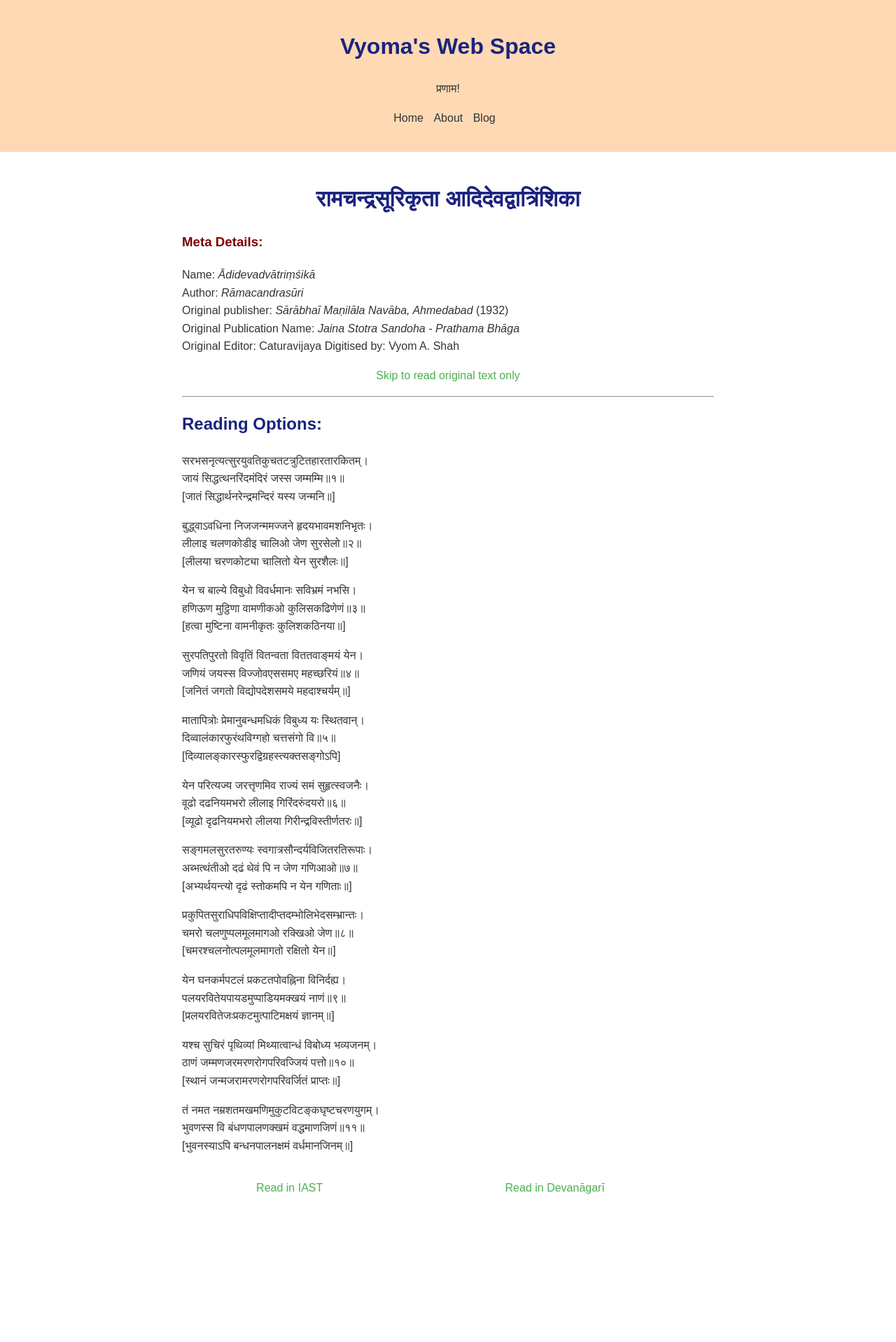
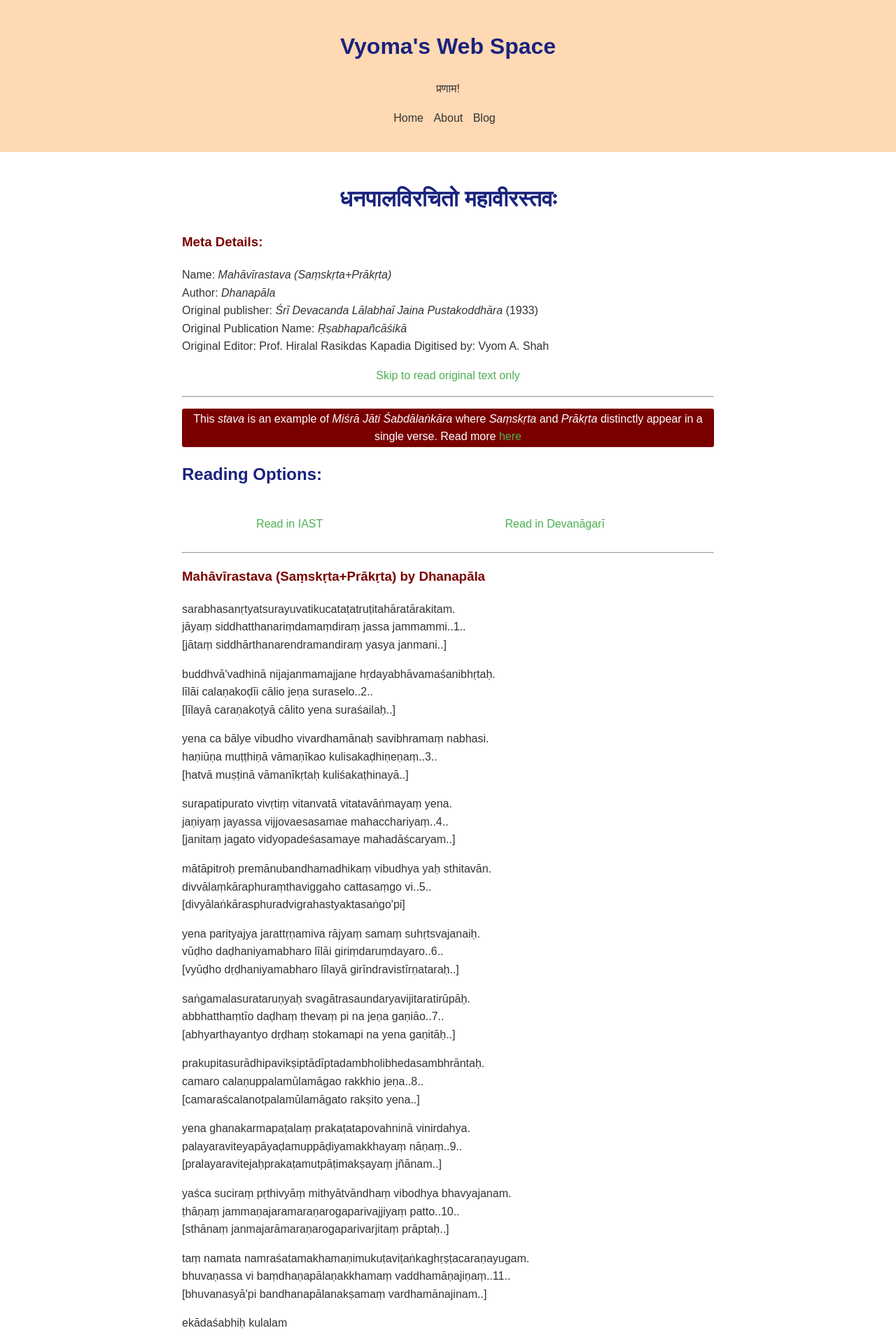
Before and after one commit to svyoma/svyoma.github.io, a Jekyll site: the page blogs/mahavira_dhanapala.html, which Jekyll copies as it is, in a window 1280 px wide. Shown: the top 1918 px of the page at 70% size. Built offline with Jekyll 4.4.1, drawn with Linux system fonts in a browser that asks for light colours; some web fonts are replaced; before the commit the page ends 1750 px from its top, so only the background shows below that; some of the changed text lies outside the part shown.

Commit message:
Update mahavira_dhanapala.html

```diff
--- a/blogs/mahavira_dhanapala.html
+++ b/blogs/mahavira_dhanapala.html
@@ -113,15 +113,21 @@
         blockquote p {
             display: inline;
         }
+        .highlight {
+    background-color: #7a0000; /* Adjust the background color as needed */
+    color: #ffffff; /* Adjust the text color as needed */
+    padding: 2px 5px; /* Adjust the padding as needed */
+    border-radius: 3px; /* Optional: Add border radius for rounded corners */
+}
     </style>
 <meta charset="UTF-8">
-<meta name="name" content="Ādidevadvātriṃśikā">
-<meta name="keywords" content="stotra, stavana, ādinātha, saṃskṛta">
-<meta name="category" content="stotra">
-<meta name="author" content="Rāmacandrasūri">
+<meta name="name" content="Mahāvīrastava">
+<meta name="keywords" content="stava, stavana, Mahāvīrasvāmī, saṃskṛta">
+<meta name="category" content="stava">
+<meta name="author" content="Dhanapāla">
 <meta name="commentator" content="-">
-<meta name="editor" content="Caturvijayajī">
-<meta name="original publisher" content="Sārābhaī Maṇilāla Navāba, Ahmedabad">
+<meta name="editor" content="H. R. Kapadia">
+<meta name="original publisher" content="Śrī Devacanda Lālabhaī Jaina Pustakoddhāra">
 <meta name="digitised by" content="Vyom A. Shah">
 </head>
 <body>
@@ -138,35 +144,55 @@
     </nav>
     </header>
 
-    <title>Macaronic-Equivalent Poetry in Saṃskṛta and Prākṛta</title>
+    <title>Mahāvīrastava by Dhanapāla</title>
 <body>
     <div class="container">
-        <h1 style="font-weight: bold; text-align: center;">रामचन्द्रसूरिकृता आदिदेवद्वात्रिंशिका</h1>
+        <h1 style="font-weight: bold; text-align: center;">धनपालविरचितो महावीरस्तवः</h1>
         <h3>Meta Details: </h3>
-            <p>Name: <em> Ādidevadvātriṃśikā</em><br />
-            Author: <em>Rāmacandrasūri</em><br />
-            Original publisher: <em>Sārābhaī Maṇilāla Navāba, Ahmedabad </em> (1932)<br />
-            Original Publication Name: <em>Jaina Stotra Sandoha - Prathama Bhāga</em> <br />
-            Original Editor: Caturavijaya
+            <p>Name: <em> Mahāvīrastava (Saṃskṛta+Prākṛta)</em><br />
+            Author: <em>Dhanapāla</em><br />
+            Original publisher: <em>Śrī Devacanda Lālabhaī Jaina Pustakoddhāra</em> (1933)<br />
+            Original Publication Name: <em>Ṛṣabhapañcāśikā</em> <br />
+            Original Editor: Prof. Hiralal Rasikdas Kapadia
             Digitised by: Vyom A. Shah</p>
             <p style="text-align: center;"><a href="#maincontent">Skip to read original text only</a></p>
 <hr />
+<p class="highlight" style="text-align: center;">This <em>stava</em> is an example of <em>Miśrā Jāti Śabdālaṅkāra</em> where <em>Saṃskṛta</em> and <em>Prākṛta</em> distinctly appear in a single verse. Read more <a href="https://svyoma.github.io/blogs/bhasaslesa-3.html">here</a></p>
         <h2 id="maincontent"; style="font-weight: bold;">Reading Options:</h2>
         <table style="width:100%">
             <tr>
               <td><p style="text-align: center;"><a href="#iast">Read in IAST</a></p></td>
               <td><p style="text-align: center;"><a href="#devanagari">Read in Devanāgarī</a></p></td>
-</tr>
-              <p>सरभसनृत्यत्सुरयुवतिकुचतटत्रुटितहारतारकितम्।<br />जायं सिद्धत्थनरिंदमंदिरं जस्स जम्मम्मि॥१॥<br />[जातं सिद्धार्थनरेन्द्रमन्दिरं यस्य जन्मनि॥]</p>
-<p>बुद्ध्वाऽवधिना निजजन्ममज्जने हृदयभावमशनिभृतः।<br />लीलाइ चलणकोडीइ चालिओ जेण सुरसेलो॥२॥<br />[लीलया चरणकोट्या चालितो येन सुरशैलः॥]</p>
-<p>येन च बाल्ये विबुधो विवर्धमानः सविभ्रमं नभसि।<br />हणिऊण मुट्ठिणा वामणीकओ कुलिसकढिणेणं॥३॥<br />[हत्वा मुष्टिना वामनीकृतः कुलिशकठिनया॥]</p>
-<p>सुरपतिपुरतो विवृतिं वितन्वता विततवाङ्मयं येन।<br />जणियं जयस्स विज्जोवएससमए महच्छरियं॥४॥<br />[जनितं जगतो विद्योपदेशसमये महदाश्चर्यम्॥]</p>
-<p>मातापित्रोः प्रेमानुबन्धमधिकं विबुध्य यः स्थितवान्।<br />दिव्वालंकारफुरंथविग्गहो चत्तसंगो वि॥५॥<br />[दिव्यालङ्कारस्फुरद्विग्रहस्त्यक्तसङ्गोऽपि]</p>
-<p>येन परित्यज्य जरत्तृणमिव राज्यं समं सुहृत्स्वजनैः।<br />वूढो दढनियमभरो लीलाइ गिरिंदरुंदयरो॥६॥<br />[व्यूढो दृढनियमभरो लीलया गिरीन्द्रविस्तीर्णतरः॥]</p>
-<p>सङ्गमलसुरतरुण्यः स्वगात्रसौन्दर्यविजितरतिरूपाः।<br />अब्भत्थंतीओ दढं थेवं पि न जेण गणिआओ॥७॥<br />[अभ्यर्थयन्त्यो दृढं स्तोकमपि न येन गणिताः॥]</p>
-<p>प्रकुपितसुराधिपविक्षिप्तादीप्तदम्भोलिभेदसम्भ्रान्तः।<br />चमरो चलणुप्पलमूलमागओ रक्खिओ जेण॥८॥<br />[चमरश्चलनोत्पलमूलमागतो रक्षितो येन॥]</p>
-<p>येन घनकर्मपटलं प्रकटतपोवह्निना विनिर्दह्य।<br />पलयरवितेयपायडमुप्पाडियमक्खयं नाणं॥९॥<br />[प्रलयरवितेजःप्रकटमुत्पाटिमक्षयं ज्ञानम्॥]</p>
-<p>यश्च सुचिरं पृथिव्यां मिथ्यात्वान्धं विबोध्य भव्यजनम्।<br />ठाणं जम्मणजरमरणरोगपरिवज्जियं पत्तो॥१०॥<br />[स्थानं जन्मजरामरणरोगपरिवर्जितं प्राप्तः॥]</p>
-<p>तं नमत नम्रशतमखमणिमुकुटविटङ्कघृष्टचरणयुगम्।<br />भुवणस्स वि बंधणपालणक्खमं वद्धमाणजिणं॥११॥<br />[भुवनस्याऽपि बन्धनपालनक्षमं वर्धमानजिनम्॥]</p>
+            </tr>
+            </table>
+<hr>
+            <h3 id="iast"; style="font-weight: bold;">Mahāvīrastava (Saṃskṛta+Prākṛta) by Dhanapāla</h3>
+            <p>sarabhasanṛtyatsurayuvatikucataṭatruṭitahāratārakitam.<br />jāyaṃ siddhatthanariṃdamaṃdiraṃ jassa jammammi..1..<br />[jātaṃ siddhārthanarendramandiraṃ yasya janmani..]</p>
+<p>buddhvā'vadhinā nijajanmamajjane hṛdayabhāvamaśanibhṛtaḥ.<br />līlāi calaṇakoḍīi cālio jeṇa suraselo..2..<br />[līlayā caraṇakoṭyā cālito yena suraśailaḥ..]</p>
+<p>yena ca bālye vibudho vivardhamānaḥ savibhramaṃ nabhasi.<br />haṇiūṇa muṭṭhiṇā vāmaṇīkao kulisakaḍhiṇeṇaṃ..3..<br />[hatvā muṣṭinā vāmanīkṛtaḥ kuliśakaṭhinayā..]</p>
+<p>surapatipurato vivṛtiṃ vitanvatā vitatavāṅmayaṃ yena.<br />jaṇiyaṃ jayassa vijjovaesasamae mahacchariyaṃ..4..<br />[janitaṃ jagato vidyopadeśasamaye mahadāścaryam..]</p>
+<p>mātāpitroḥ premānubandhamadhikaṃ vibudhya yaḥ sthitavān.<br />divvālaṃkāraphuraṃthaviggaho cattasaṃgo vi..5..<br />[divyālaṅkārasphuradvigrahastyaktasaṅgo'pi]</p>
+<p>yena parityajya jarattṛṇamiva rājyaṃ samaṃ suhṛtsvajanaiḥ.<br />vūḍho daḍhaniyamabharo līlāi giriṃdaruṃdayaro..6..<br />[vyūḍho dṛḍhaniyamabharo līlayā girīndravistīrṇataraḥ..]</p>
+<p>saṅgamalasurataruṇyaḥ svagātrasaundaryavijitaratirūpāḥ.<br />abbhatthaṃtīo daḍhaṃ thevaṃ pi na jeṇa gaṇiāo..7..<br />[abhyarthayantyo dṛḍhaṃ stokamapi na yena gaṇitāḥ..]</p>
+<p>prakupitasurādhipavikṣiptādīptadambholibhedasambhrāntaḥ.<br />camaro calaṇuppalamūlamāgao rakkhio jeṇa..8..<br />[camaraścalanotpalamūlamāgato rakṣito yena..]</p>
+<p>yena ghanakarmapaṭalaṃ prakaṭatapovahninā vinirdahya.<br />palayaraviteyapāyaḍamuppāḍiyamakkhayaṃ nāṇaṃ..9..<br />[pralayaravitejaḥprakaṭamutpāṭimakṣayaṃ j&ntilde;ānam..]</p>
+<p>yaśca suciraṃ pṛthivyāṃ mithyātvāndhaṃ vibodhya bhavyajanam.<br />ṭhāṇaṃ jammaṇajaramaraṇarogaparivajjiyaṃ patto..10..<br />[sthānaṃ janmajarāmaraṇarogaparivarjitaṃ prāptaḥ..]</p>
+<p>taṃ namata namraśatamakhamaṇimukuṭaviṭaṅkaghṛṣṭacaraṇayugam.<br />bhuvaṇassa vi baṃdhaṇapālaṇakkhamaṃ vaddhamāṇajiṇaṃ..11..<br />[bhuvanasyā'pi bandhanapālanakṣamaṃ vardhamānajinam..]</p>
+<p>ekādaśabhiḥ kulalam</p>
+<hr>
+<h3 id="devanagari"; style="font-weight: bold;">महाकविधनपालविरचितः संस्कृत-प्राकृतमयो महावीरजिनस्तवः</h3>
+<p>सरभसनृत्यत्सुरयुवतिकुचतटत्रुटितहारतारकितम्।<br />जायं सिद्धत्थनरिंदमंदिरं जस्स जम्मम्मि॥१॥<br /><em>[जातं सिद्धार्थनरेन्द्रमन्दिरं यस्य जन्मनि॥]</em></p>
+<p>बुद्ध्वाऽवधिना निजजन्ममज्जने हृदयभावमशनिभृतः।<br />लीलाइ चलणकोडीइ चालिओ जेण सुरसेलो॥२॥<br /><em>[लीलया चरणकोट्या चालितो येन सुरशैलः॥]</em></p>
+<p>येन च बाल्ये विबुधो विवर्धमानः सविभ्रमं नभसि।<br />हणिऊण मुट्ठिणा वामणीकओ कुलिसकढिणेणं॥३॥<br /><em>[हत्वा मुष्टिना वामनीकृतः कुलिशकठिनया॥]</em></p>
+<p>सुरपतिपुरतो विवृतिं वितन्वता विततवाङ्मयं येन।<br />जणियं जयस्स विज्जोवएससमए महच्छरियं॥४॥<br /><em>[जनितं जगतो विद्योपदेशसमये महदाश्चर्यम्॥]</em></p>
+<p>मातापित्रोः प्रेमानुबन्धमधिकं विबुध्य यः स्थितवान्।<br />दिव्वालंकारफुरंथविग्गहो चत्तसंगो वि॥५॥<br /><em>[दिव्यालङ्कारस्फुरद्विग्रहस्त्यक्तसङ्गोऽपि]</em></p>
+<p>येन परित्यज्य जरत्तृणमिव राज्यं समं सुहृत्स्वजनैः।<br />वूढो दढनियमभरो लीलाइ गिरिंदरुंदयरो॥६॥<br /><em>[व्यूढो दृढनियमभरो लीलया गिरीन्द्रविस्तीर्णतरः॥]</em></p>
+<p>सङ्गमलसुरतरुण्यः स्वगात्रसौन्दर्यविजितरतिरूपाः।<br />अब्भत्थंतीओ दढं थेवं पि न जेण गणिआओ॥७॥<br /><em>[अभ्यर्थयन्त्यो दृढं स्तोकमपि न येन गणिताः॥]</em></p>
+<p>प्रकुपितसुराधिपविक्षिप्तादीप्तदम्भोलिभेदसम्भ्रान्तः।<br />चमरो चलणुप्पलमूलमागओ रक्खिओ जेण॥८॥<br /><em>[चमरश्चलनोत्पलमूलमागतो रक्षितो येन॥]</em></p>
+<p>येन घनकर्मपटलं प्रकटतपोवह्निना विनिर्दह्य।<br />पलयरवितेयपायडमुप्पाडियमक्खयं नाणं॥९॥<br /><em>[प्रलयरवितेजःप्रकटमुत्पाटिमक्षयं ज्ञानम्॥]</em></p>
+<p>यश्च सुचिरं पृथिव्यां मिथ्यात्वान्धं विबोध्य भव्यजनम्।<br />ठाणं जम्मणजरमरणरोगपरिवज्जियं पत्तो॥१०॥<br /><em>[स्थानं जन्मजरामरणरोगपरिवर्जितं प्राप्तः॥]</em></p>
+<p>तं नमत नम्रशतमखमणिमुकुटविटङ्कघृष्टचरणयुगम्।<br />भुवणस्स वि बंधणपालणक्खमं वद्धमाणजिणं॥११॥<br /><em>[भुवनस्याऽपि बन्धनपालनक्षमं वर्धमानजिनम्॥]</em></p>
+<p>एकादशभिः कुलकम्</p>
+</div>
 </body>
 </html>
```
